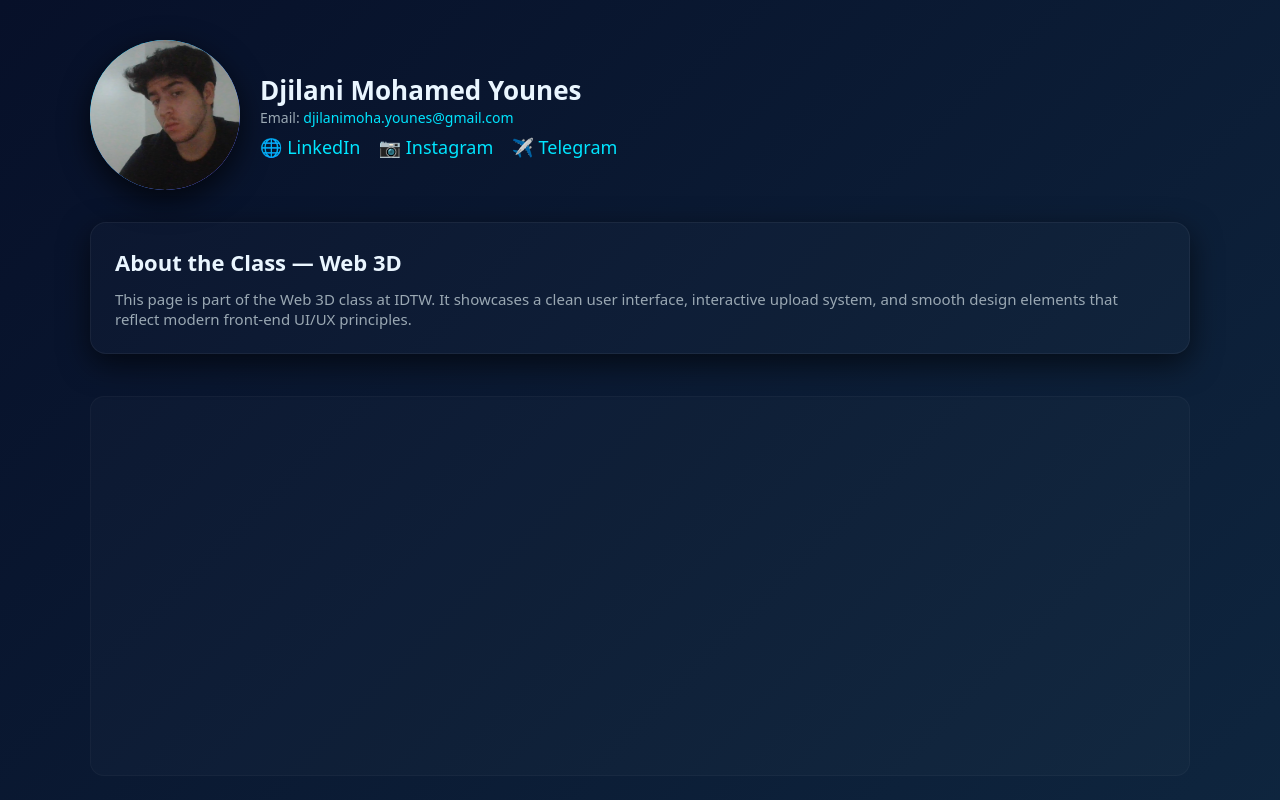
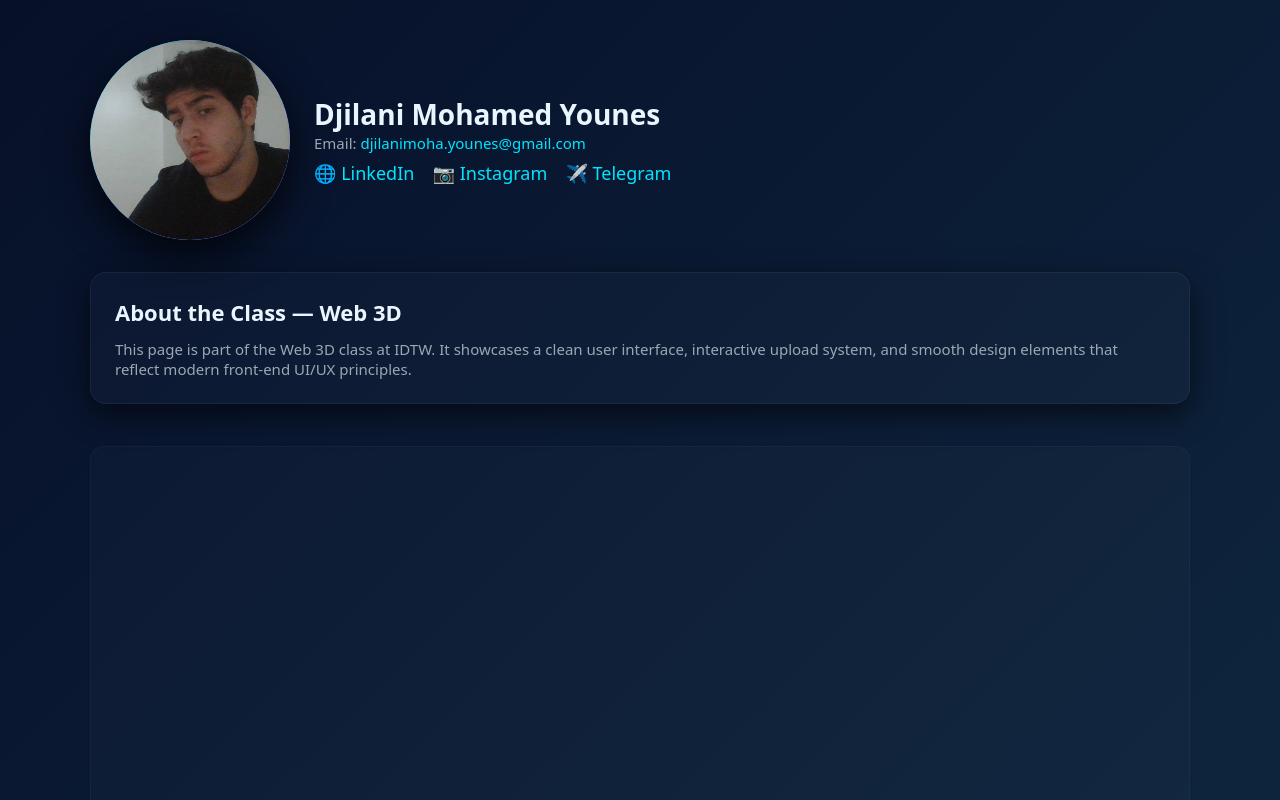
Before and after one commit to dj-moyounes/web3d, a plain HTML site: page index.html in a window 1280 px wide. Shown: the top 800 px of the page. Drawn offline with Linux system fonts and the light colour scheme.

Commit message:
Update index.html

```diff
--- a/index.html
+++ b/index.html
@@ -22,17 +22,17 @@ header{
   width:100%;max-width:1100px;
   display:flex;justify-content:space-between;align-items:center;flex-wrap:wrap;gap:20px;
 }
-.brand{display:flex;align-items:center;gap:20px;}
+.brand{display:flex;align-items:center;gap:24px;}
 .profile-pic{
-  width:150px;
-  height:150px;
+  width:200px;
+  height:200px;
   border-radius:50%;
   overflow:hidden;
   background:linear-gradient(135deg,#00e5ff,#8458ff);
   display:flex;
   align-items:center;
   justify-content:center;
-  box-shadow:0 10px 30px rgba(0,0,0,0.7);
+  box-shadow:0 15px 40px rgba(0,0,0,0.8);
 }
 .profile-pic img{
   width:100%;
@@ -40,8 +40,8 @@ header{
   object-fit:cover;
   border-radius:50%;
 }
-.title h1{font-size:26px;}
-.title p{font-size:14px;color:var(--muted);}
+.title h1{font-size:28px;}
+.title p{font-size:15px;color:var(--muted);}
 .socials{margin-top:8px;}
 .socials a{
   color:var(--accent);margin-right:14px;font-size:18px;text-decoration:none;transition:0.2s;
```
